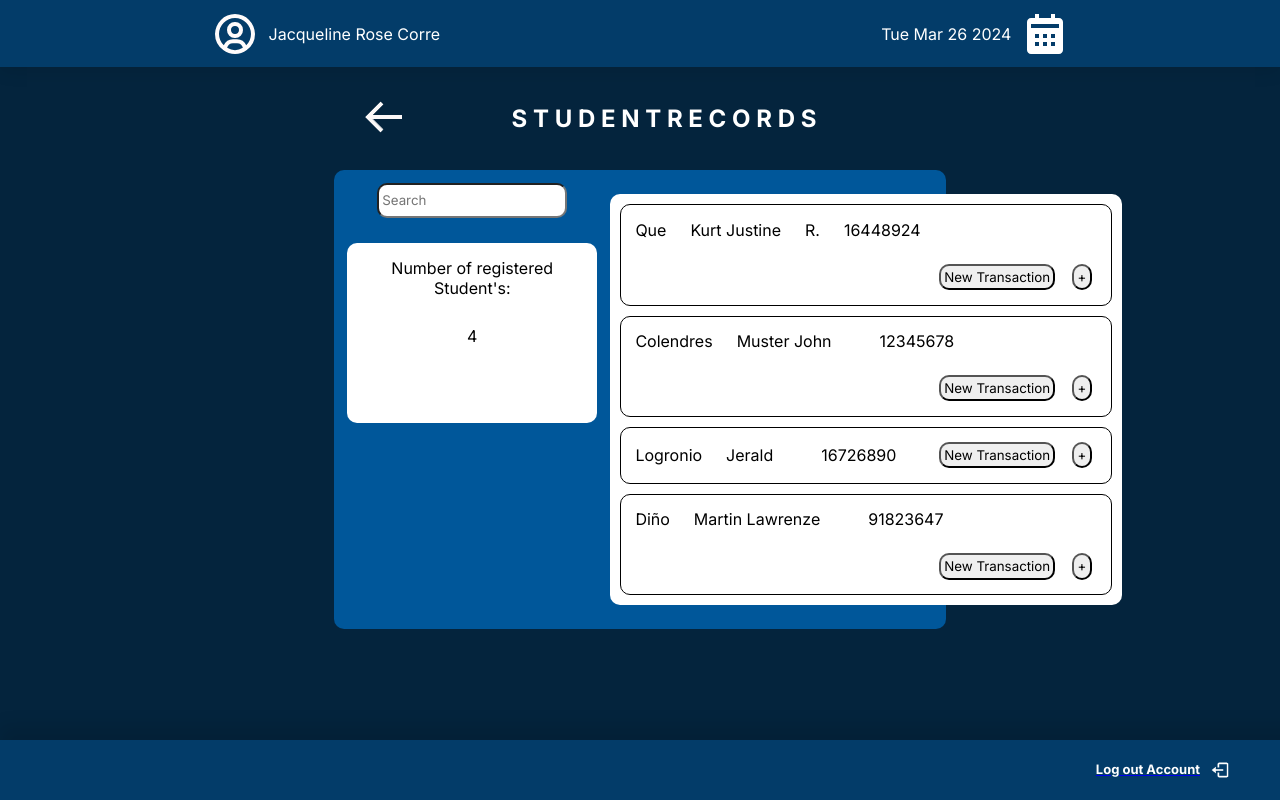
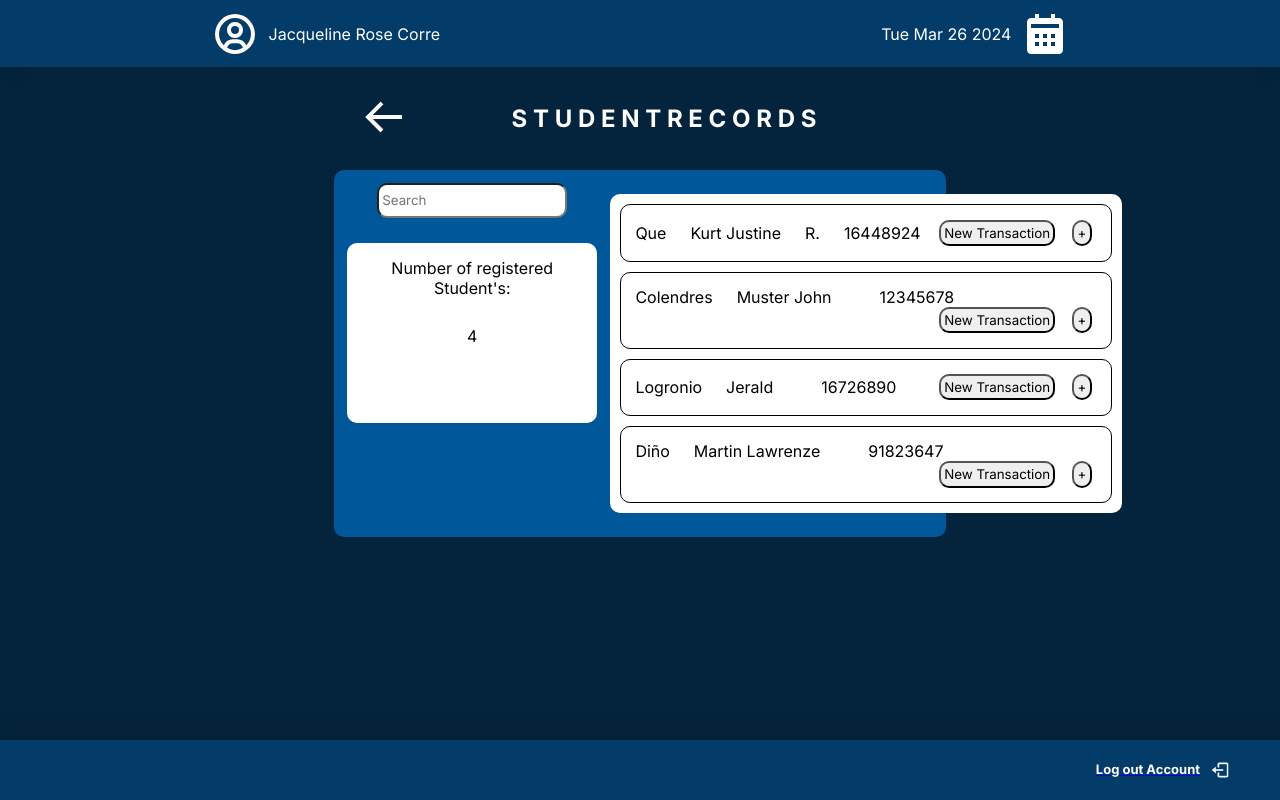
Before and after one commit to KurtJQ/ACM-CBS, a React (Vite) app: page /studentrecords in a window 1280 px wide. Built offline with nearby package versions, Linux system fonts and the light colour scheme.

Commit message:
moved gap attribute

```diff
--- a/src/components/StudentRecordsList.css
+++ b/src/components/StudentRecordsList.css
@@ -9,7 +9,6 @@
     display: flex;
     flex-wrap: wrap;
     align-items: center;
-    gap: 24px;
 }
 
 .items .left-side{
@@ -17,6 +16,7 @@
     flex-direction: row;
     gap: inherit;
     align-items: center;
+    gap: 24px;
 }
 
 .items .right-side{
```
